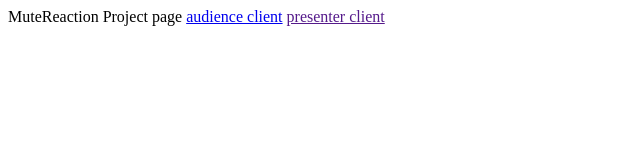
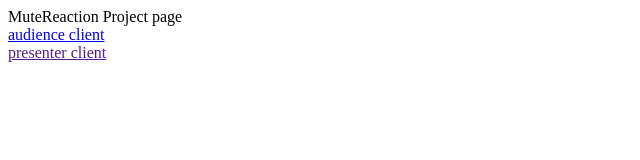
Before and after one commit to route29/route29.github.io, a plain HTML site: page index.html in a window 1280 px wide. Shown: the whole page, without its empty margins (0-640 px from the left). Drawn offline with Linux system fonts and the light colour scheme.

Commit message:
change layout

```diff
--- a/index.html
+++ b/index.html
@@ -8,7 +8,10 @@
 </head>
 <body>
     <a>MuteReaction Project page</a>
-    <a href="https://mutealoud-audience.herokuapp.com/">audience client</a>
-    <a href="">presenter client</a>
+    <div id="system">
+        <a href="https://mutealoud-audience.herokuapp.com/">audience client</a>
+        <br>
+        <a href="">presenter client</a>
+    </div>
 </body>
 </html>
```
